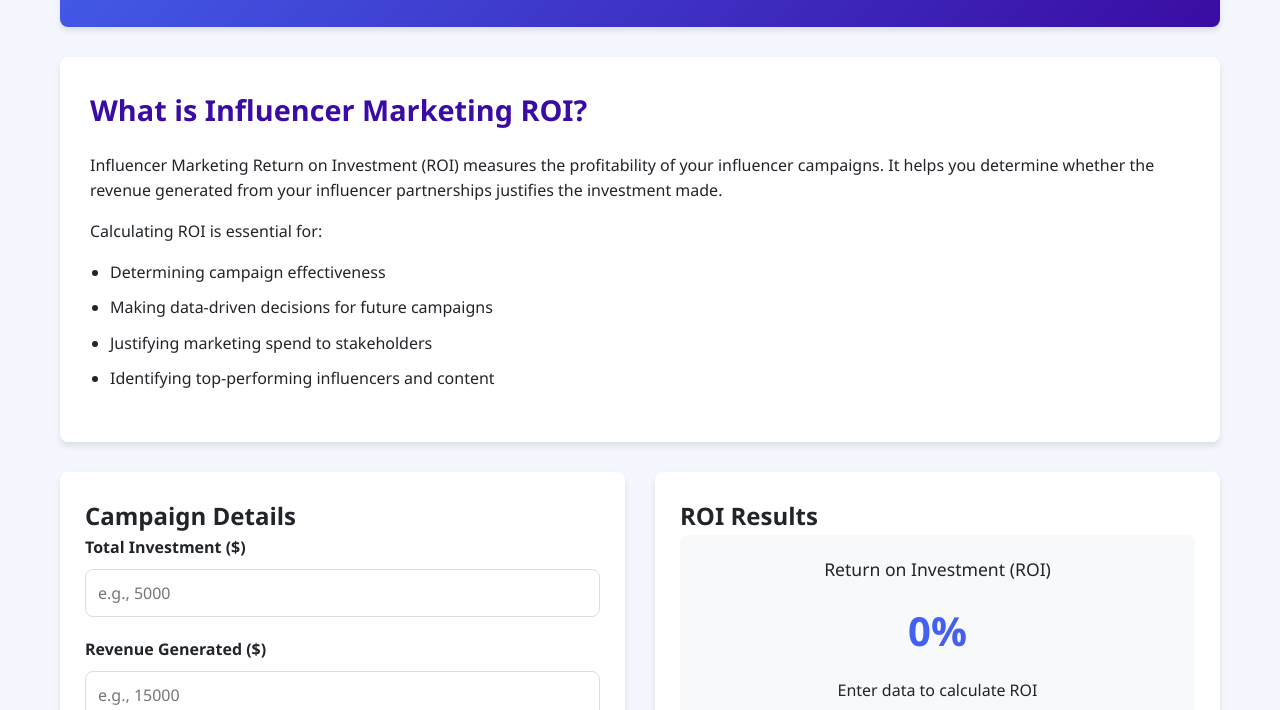
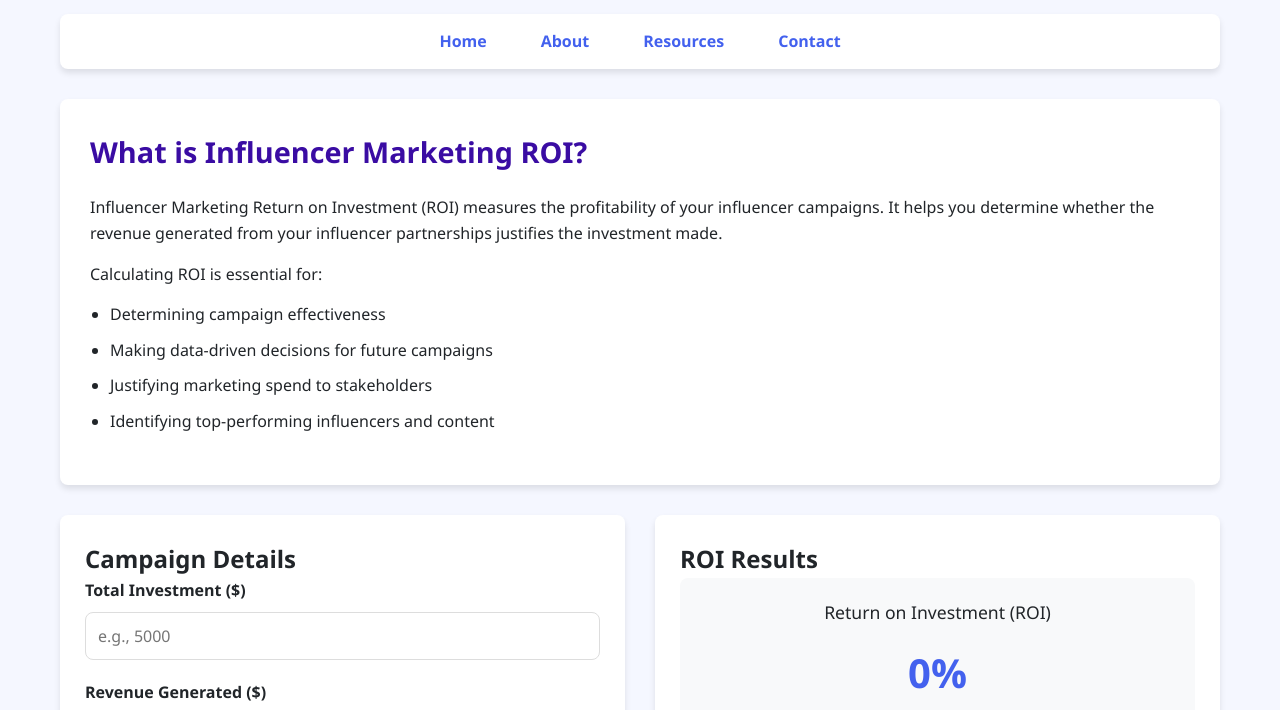
Before and after one commit to fordigitalmarketinguse-lang/InfluencerROIPro, a plain HTML site: page index.html in a window 1280 px wide. Shown: the part 201-911 px from the top of the page. Drawn offline with Linux system fonts and the light colour scheme.

Commit message:
Update index.html

```diff
--- a/index.html
+++ b/index.html
@@ -76,6 +76,40 @@
             opacity: 0.9;
         }
 
+        /* Navigation Styles */
+        nav {
+            background: white;
+            padding: 15px;
+            border-radius: var(--border-radius);
+            margin-bottom: 30px;
+            box-shadow: var(--box-shadow);
+        }
+
+        nav ul {
+            display: flex;
+            justify-content: center;
+            list-style: none;
+            flex-wrap: wrap;
+        }
+
+        nav li {
+            margin: 0 15px;
+        }
+
+        nav a {
+            color: var(--primary);
+            text-decoration: none;
+            font-weight: 600;
+            transition: color 0.3s;
+            padding: 8px 12px;
+            border-radius: var(--border-radius);
+        }
+
+        nav a:hover {
+            color: var(--accent);
+            background-color: #f0f2ff;
+        }
+
         .calculator-container {
             display: grid;
             grid-template-columns: 1fr 1fr;
@@ -85,6 +119,15 @@
         @media (max-width: 768px) {
             .calculator-container {
                 grid-template-columns: 1fr;
+            }
+
+            nav ul {
+                flex-direction: column;
+                align-items: center;
+            }
+
+            nav li {
+                margin: 5px 0;
             }
         }
 
@@ -256,15 +299,20 @@
 </head>
 <body>
     <div class="container">
-        <!-- Breadcrumb for better site structure -->
-        <div class="breadcrumb">
-            <a href="#">Home</a> &gt; <a href="#">Marketing Tools</a> &gt; Influencer ROI Calculator
-        </div>
-
         <header>
             <h1>InfluencerROIPro</h1>
             <p class="subtitle">Calculate your influencer marketing ROI and campaign effectiveness</p>
         </header>
+
+        <!-- Navigation Menu -->
+        <nav>
+            <ul>
+                <li><a href="index.html">Home</a></li>
+                <li><a href="about.html">About</a></li>
+                <li><a href="resources.html">Resources</a></li>
+                <li><a href="contact.html">Contact</a></li>
+            </ul>
+        </nav>
 
         <div class="content-section">
             <h2>What is Influencer Marketing ROI?</h2>
@@ -415,6 +463,12 @@
 
         <footer>
             <p>InfluencerROIPro &copy; 2023 | Free Influencer Marketing ROI Calculator</p>
+            <p>Email: <a href="mailto:reachdizovia@gmail.com">reachdizovia@gmail.com</a></p>
+            <p>Check out our other tools:
+                <a href="https://photo-editor-pro.vercel.app/" target="_blank">Photo Editor Pro</a> |
+                <a href="https://hashtag-generatorft.vercel.app/" target="_blank">Hashtag Generator</a> |
+                <a href="https://new-version-of-notepad.vercel.app/" target="_blank">Notepad App</a>
+            </p>
             <p>Disclaimer: This calculator provides estimates only. Actual results may vary based on tracking accuracy and other factors.</p>
         </footer>
     </div>
```
